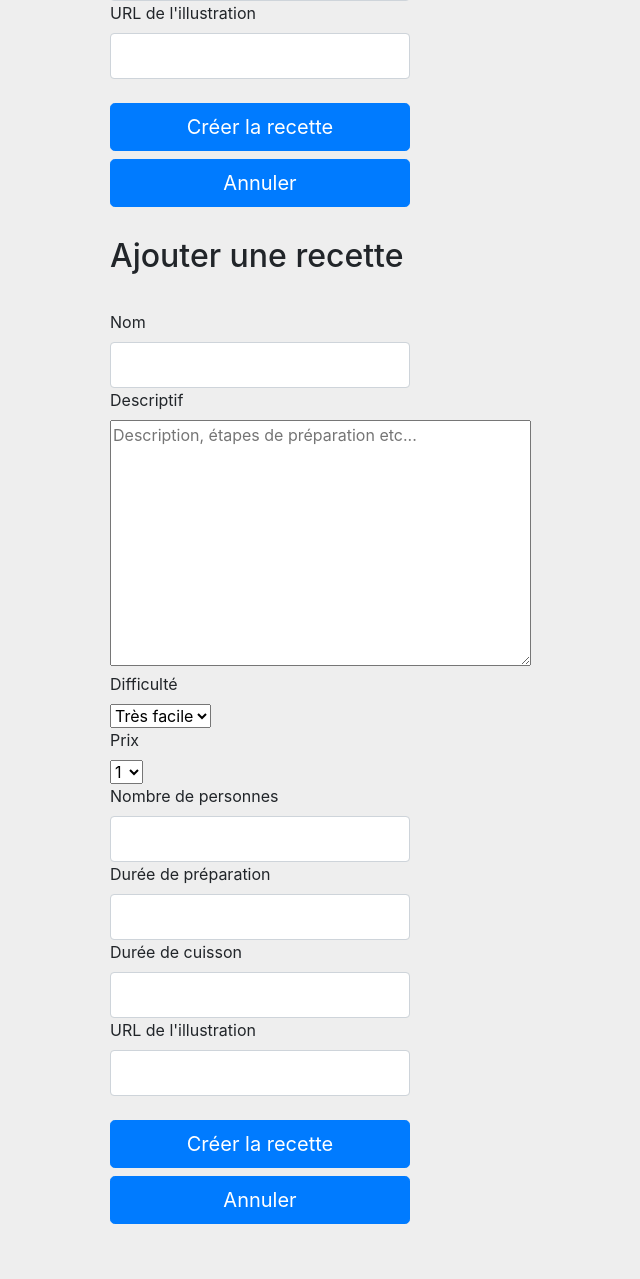
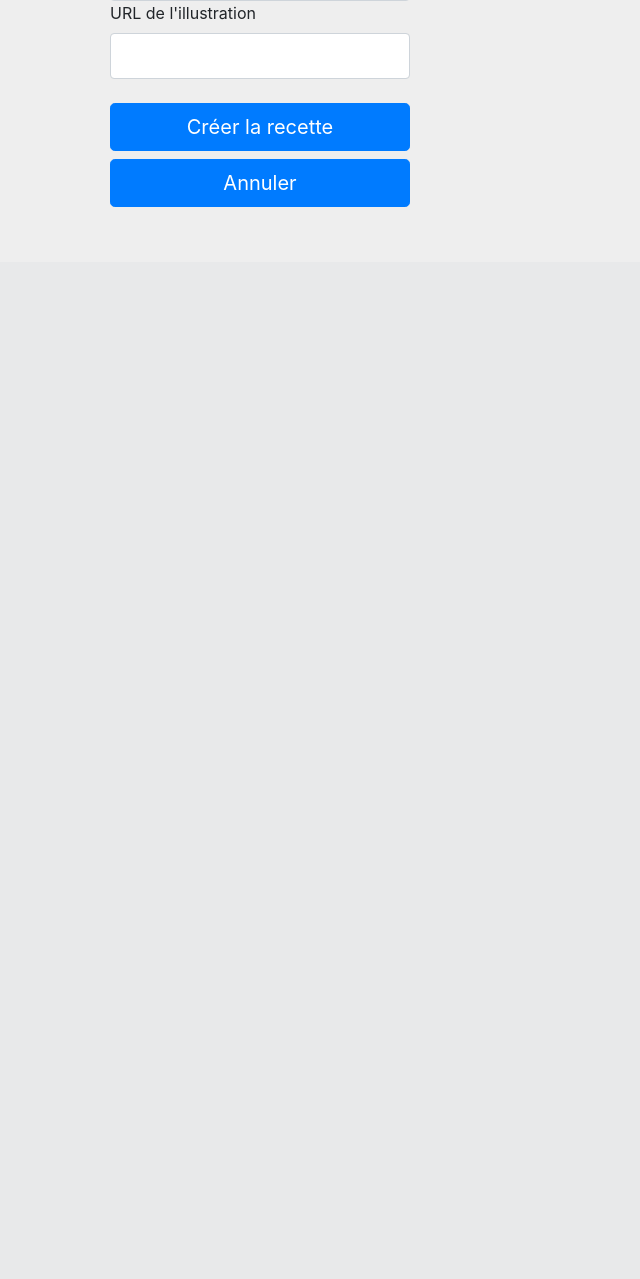
Before and after one commit to V1ck3s/website, a PHP site: page /Controleur/ctrl_ajout_recette.php in a window 1280 px wide. Shown: the part 944-2223 px from the top of the page, without its empty margins (380-1020 px from the left). After the commit the page ends 1151 px from the top, so only its background shows below. Run offline with PHP 8.4, Linux system fonts and the light colour scheme; a user stored in the database is signed in; some libraries are stand-ins or nearby versions.

Commit message:
Voir description
- Reglé image page d'accueil
- Réglé page "ajouter recette"
- Réglé page "ajouter ingrédient"
- Force HTTPS

```diff
--- a/Controleur/ctrl_ajout_recette.php
+++ b/Controleur/ctrl_ajout_recette.php
@@ -1,31 +1,7 @@
 <?php
 	session_start();
-    require ("../Modele/modele_recette.php");
-	$a= new Recette();
 
-	if($_POST != null)
-	{
-		$reussi=$a->create();
 
-		if($reussi)
-		{
-			echo"<script> alert ('La recette a été ajoutée');</script>";
-			// et redirection vers la page d'accueil
-			print ("<script language = \"JavaScript\">");
-			print ("location.href = '../Controleur/ctrl_ajout_recette.php';");
-			print ("</script>");
-		}
-		else
-		{
-			echo"<script> alert('La recette n'a pas été ajoutée');</script>";
-			// et redirection vers la page d'inscription
-			print ("<script language = \"JavaScript\">");
-			print ("location.href = '../Controleur/ctrl_ajout_recette.php';");
-			print ("</script>");
-		}
-	}
-
-	include("../Vue/vue_ajout_recette.php");
 
 	if(isset($_SESSION['login']))
 	{
--- a/Vue/vue_detail_planning.php
+++ b/Vue/vue_detail_planning.php
@@ -13,7 +13,7 @@
     <?php include('../navbar.php'); ?>
     <script src="/js/details.js"></script>
     <!-- Custom styles for this template -->
-    <link href="/css/details.css" rel="stylesheet">
+    <link href="/css/liste.css" rel="stylesheet">
   </head>
 
   <body>
--- a/index.php
+++ b/index.php
@@ -130,7 +130,7 @@
             <p class="lead">Sed ultra dignitatis ad oppido usibus et sed et ob asperos motus crebros insolenter seditiones institutus ob avidis potestate intentum prudens sunt ob efferens usibus et institutus vini: concitatae sed !</p>
           </div>
           <div class="col-md-5">
-            <img class="featurette-image img-fluid mx-auto" src="/img/Soupe-d%E2%80%99aubergine-au-poitrine-de-porc.jpg" alt="Generic placeholder image">
+            <img class="featurette-image img-fluid mx-auto" src="/img/soupe.jpg" alt="Generic placeholder image">
           </div>
         </div>
 
```
Also changed, not shown: Controleur/ctrl_ajout_ingredient.php (+0 -31 lines), img/soupe.jpg (renamed from img/Soupe-d%u2019aubergine-au-poitrine-de-porc.jpg).
